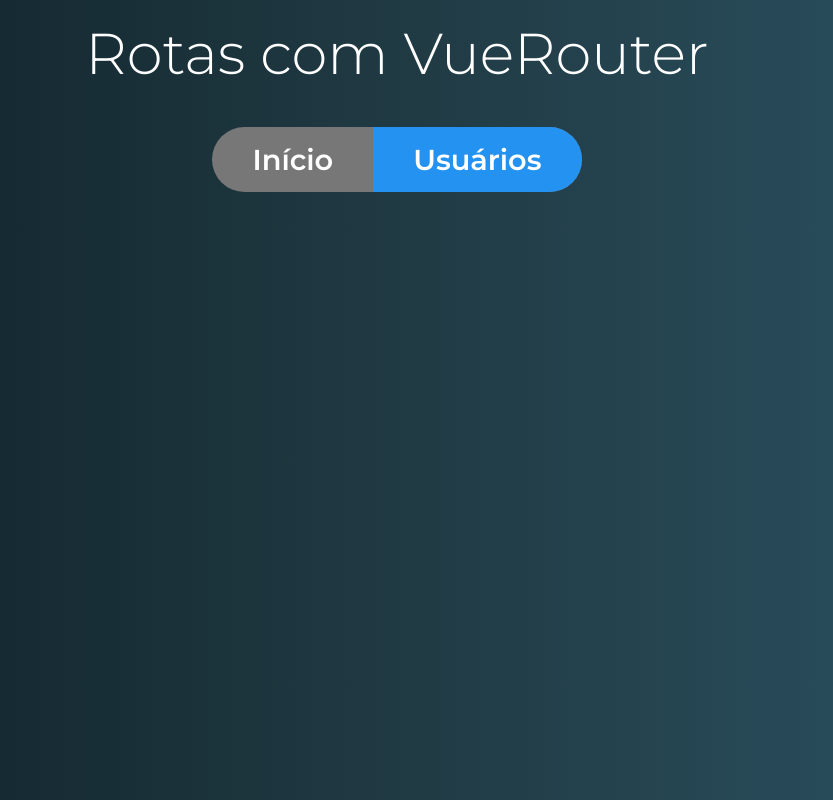
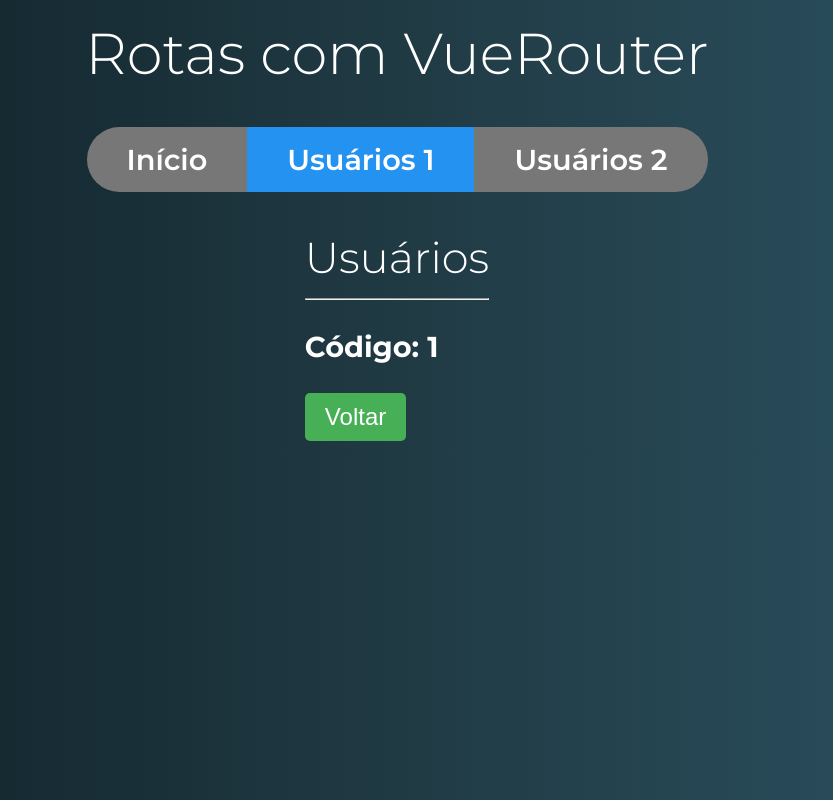
Before and after one commit to murilosopi/learning-vuejs-cod3r, a Vue app in the folder 13 - rotas/rotas-exercicios/: page /usuario/1 in a window 1280 px wide. Shown: the whole page, without its empty margins (243-1076 px from the left). Built offline with nearby package versions, Linux system fonts and the light colour scheme.

Commit message:
parâmetros com vue router

```diff
--- a/13 - rotas/rotas-exercicios/src/components/Menu.vue
+++ b/13 - rotas/rotas-exercicios/src/components/Menu.vue
@@ -2,7 +2,8 @@
   <nav class="menu">
     <ul>
       <router-link tag="li" to="/" active-class="active" exact><a>Início</a></router-link>
-      <router-link tag="li" to="/usuario" active-class="active"><a>Usuários</a></router-link>
+      <router-link tag="li" to="/usuario/1" active-class="active"><a>Usuários 1</a></router-link>
+      <router-link tag="li" to="/usuario/2" active-class="active"><a>Usuários 2</a></router-link>
     </ul>
   </nav>
 </template>
--- a/13 - rotas/rotas-exercicios/src/components/usuario/Usuario.vue
+++ b/13 - rotas/rotas-exercicios/src/components/usuario/Usuario.vue
@@ -1,12 +1,35 @@
 <template>
   <div class="usuario">
     <h2>Usuários</h2>
+    <hr>
+    <p>
+      <strong>Código: {{ id }}</strong>
+    </p>
+    <button sucesso="" @click="irParaInicio">Voltar</button>
   </div>
 </template>
 
 <script>
 export default {
-
+  props: ['id'],
+  // data() {
+  //   return {
+  //     id: this.$route.params.id
+  //   }
+  // },
+  // watch: {
+  //   $route(to, from) {
+  //     this.id = to.params.id
+  //   }
+  // },
+  methods: {
+    irParaInicio() {
+      // this.$router.push('/');
+      this.$router.push({
+        path: '/'
+      });
+    }
+  }
 }
 </script>
 
--- a/13 - rotas/rotas-exercicios/src/router.js
+++ b/13 - rotas/rotas-exercicios/src/router.js
@@ -8,7 +8,7 @@
 export default new Router({
   routes: [
     { path: '/', component: Inicio },
-    { path: '/usuario', component: Usuario }
+    { path: '/usuario/:id', component: Usuario, props: true }
   ],
   mode: 'history' // hash ou history (necessita de configurações no Web Server utilizado)
 });
```
